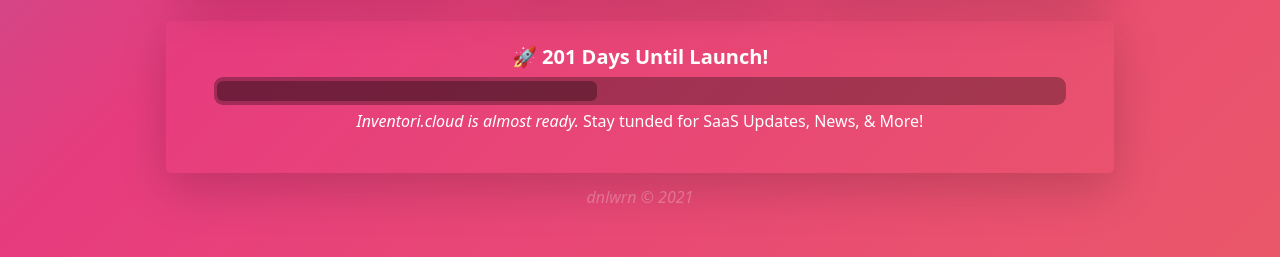
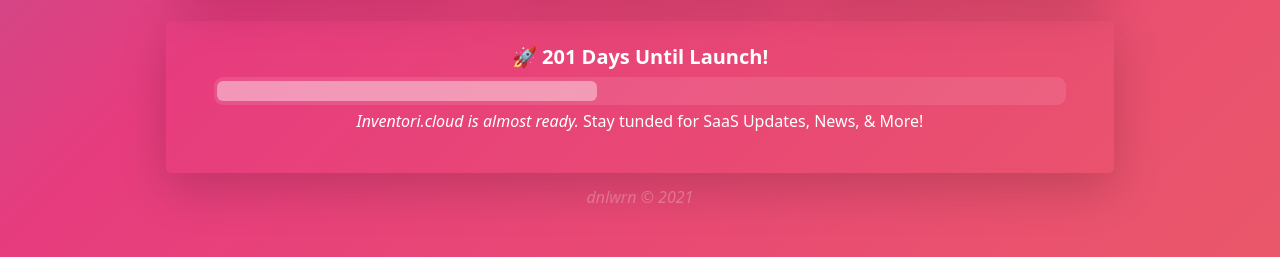
Before and after one commit to dnlwrn01/business-card, a plain HTML site: page index.html in a window 1280 px wide. Shown: the part 543-800 px from the top of the page. Drawn offline with nearby package versions, Linux system fonts and the light colour scheme.

Commit message:
fix: progress bar color

```diff
--- a/style.css
+++ b/style.css
@@ -74,14 +74,14 @@ a {
 }
 
 #progressbar {
-  background-color: rgba(0, 0, 0, .3);
+  background-color: rgba(255, 255, 255, .1);
   border-radius: 9px;
   /* (height of inner div) / 2 + padding */
   padding: 3px;
 }
 
 #progressbar>div {
-  background-color: rgba(0, 0, 0, .3);
+  background-color: rgba(255, 255, 255, .4);
   width: 5%;
   /* Adjust with JavaScript */
   height: 20px;
```
